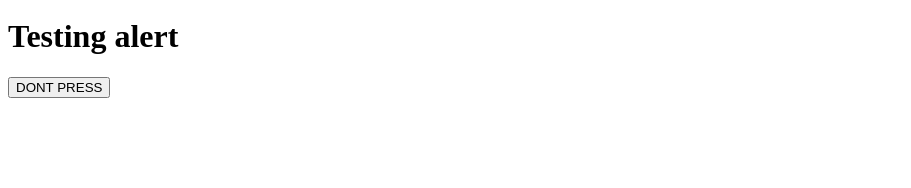
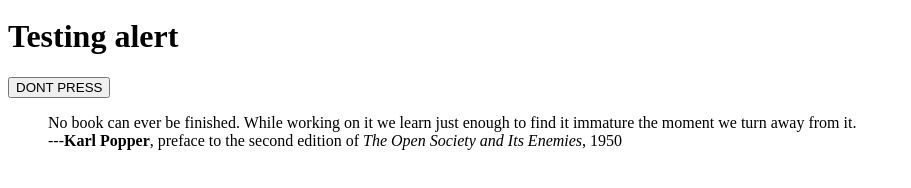
Before and after one commit to heliumsoule/JS, a plain HTML site: page index.html in a window 1280 px wide. Shown: the part 494-682 px from the top of the page, without its empty margins (0-911 px from the left). Drawn offline with Linux system fonts and the light colour scheme.

Commit message:
Appending Elements to BlockQuote

```diff
--- a/code/hello.js
+++ b/code/hello.js
@@ -27,7 +27,7 @@ document.body.insertBefore(paragraphs[2], paragraphs[0]);
 
 function replaceImages() {
 	var images = document.getElementsByTagName('img');
-	for (var i = 0; i < images.length; i++) {
+	for (var i = images.length - 1; i >= 0; i--) {
 		var image = images[i];
 		if (image.alt) {
 			var text = document.createTextNode(image.alt);
@@ -35,3 +35,30 @@ function replaceImages() {
 		}
 	}
 }
+
+//The funciton replaceImages() needs to start from the back because the list that is being updated is live
+//so when one element is pulled out, the list size actually changes. If you start updating from the back of the collection
+//you can avoid that problem.
+
+var arrayish = {0: 'one', 1: 'two', length: 2};
+var real = Array.prototype.slice.call(arrayish, 0);
+
+function elt(type) {
+	var node = document.createElement(type);
+	for (var i = 1; i < arguments.length; i++) {
+		var child = arguments[i];
+		if (typeof child == "string")
+			child = document.createTextNode(child);
+		node.appendChild(child);
+	}
+
+	return node;
+}
+
+console.log(document.getElementById('quote'));
+document.getElementById('quote').appendChild(
+	elt('footer', '---',
+		elt('strong', 'Karl Popper'),
+		', preface to the second edition of ',
+		elt('em', 'The Open Society and Its Enemies'),
+		', 1950'));
--- a/index.html
+++ b/index.html
@@ -15,6 +15,12 @@
 		<p><button onclick="replaceImages()">Replace</button></p>
 		<h1>Testing alert</h1>
 		<button onclick="alert('BOOM!')">DONT PRESS</button>
+
+		<blockquote id="quote">
+			No book can ever be finished. While working on it we learn
+			just enough to find it immature the moment we turn away
+			from it.
+		</blockquote>
 		<script src="code/hello.js"></script>
 	</body>
 </html>
```
